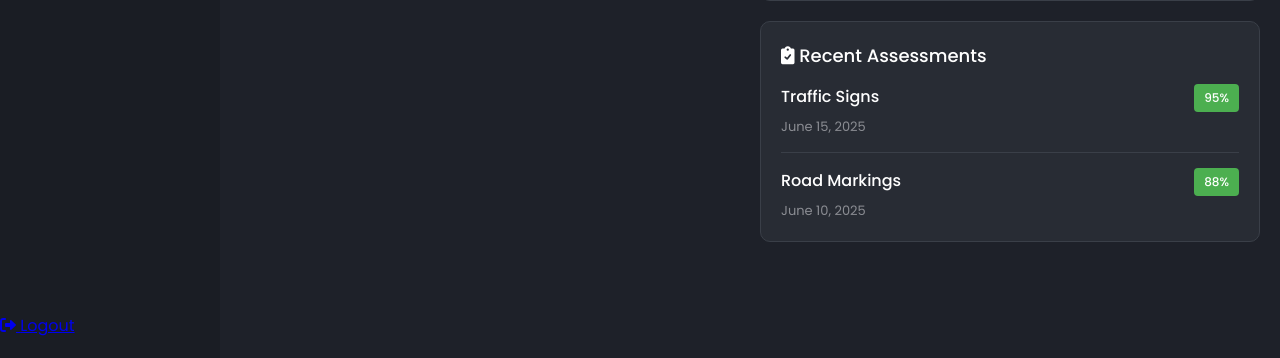
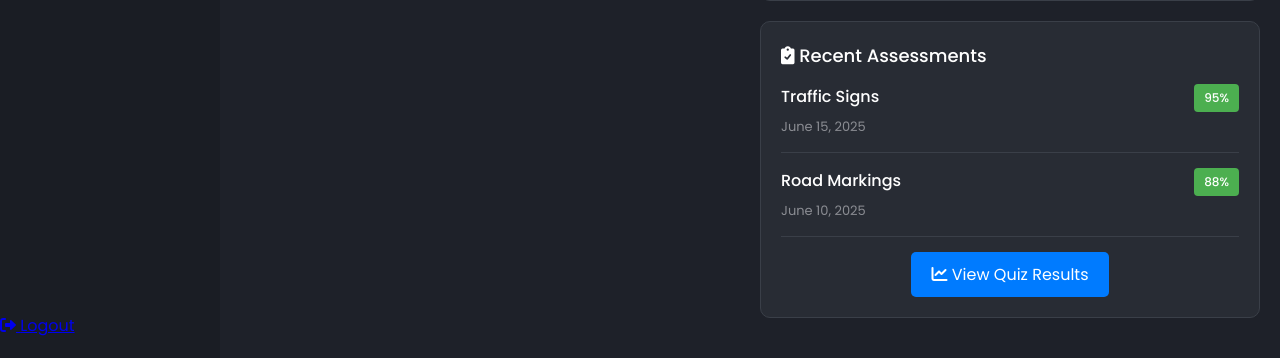
Before and after one commit to LeeDev428/driving-school-system, a PHP site: page /driving-school-system/user/dashboard.php in a window 1280 px wide. Shown: the part 590-948 px from the top of the page. Run offline with PHP 8.4, Linux system fonts and the light colour scheme; the visitor is signed in with stand-in values (Sample User, id 1).

Commit message:
Update dashboard.php

```diff
--- a/user/dashboard.php
+++ b/user/dashboard.php
@@ -153,12 +153,20 @@ ob_start();
 
             <hr style="border: none; border-top: 1px solid #3a3f48; margin: 15px 0;">
 
-            <div>
+            <div style="margin-bottom: 15px;">
                 <div style="display: flex; justify-content: space-between; margin-bottom: 5px;">
                     <div style="font-size: 16px; font-weight: 500;">Road Markings</div>
                     <span class="badge badge-success">88%</span>
                 </div>
                 <div style="font-size: 13px; color: #8b8d93;">June 10, 2025</div>
+            </div>
+
+            <hr style="border: none; border-top: 1px solid #3a3f48; margin: 15px 0;">
+
+            <div style="text-align: center;">
+                <a href="../view_quiz_results.php" class="btn" style="display: inline-block; padding: 10px 20px; background: #007bff; color: white; text-decoration: none; border-radius: 5px; transition: background 0.3s;">
+                    <i class="fas fa-chart-line"></i> View Quiz Results
+                </a>
             </div>
         </div>
     </div>
```
